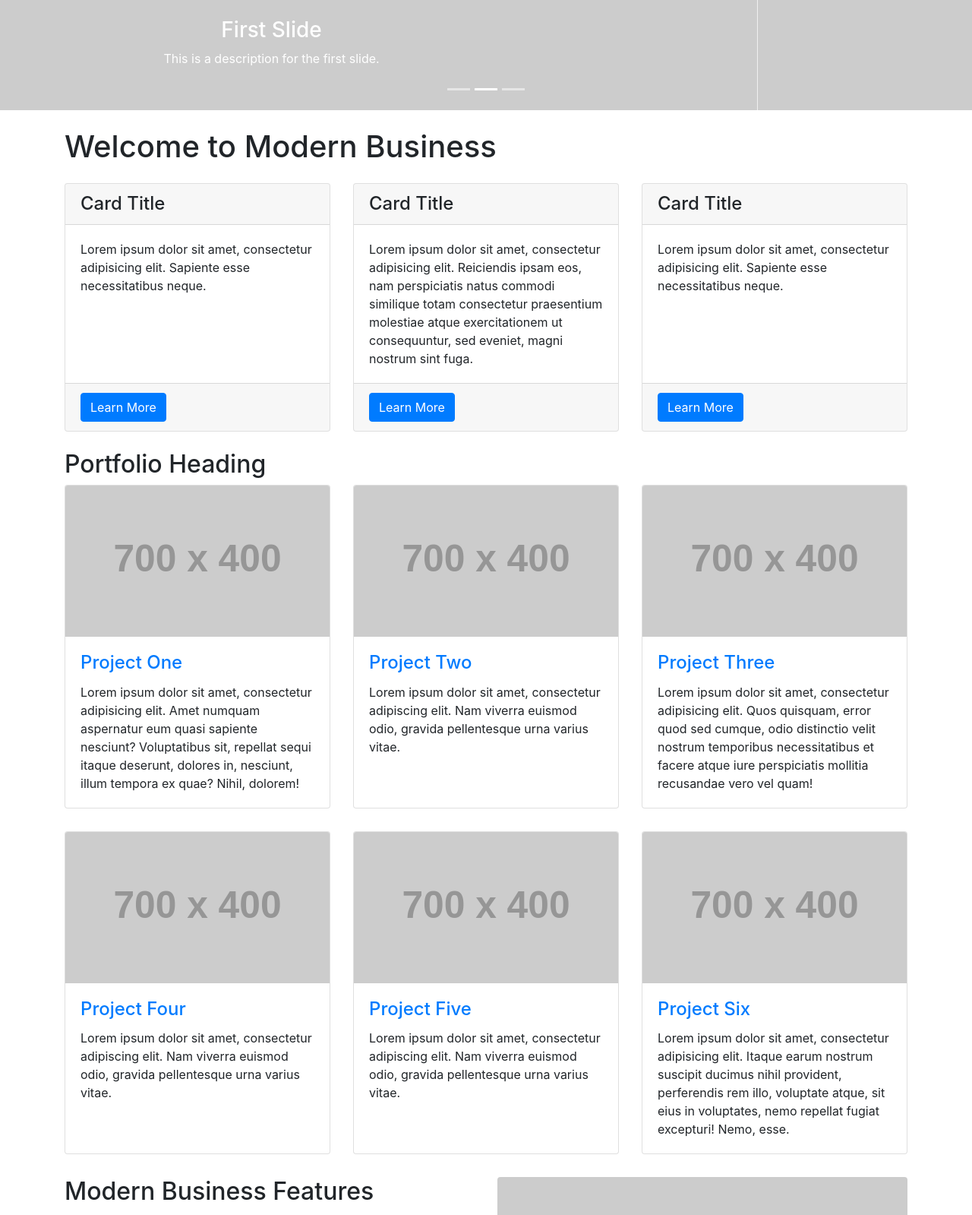
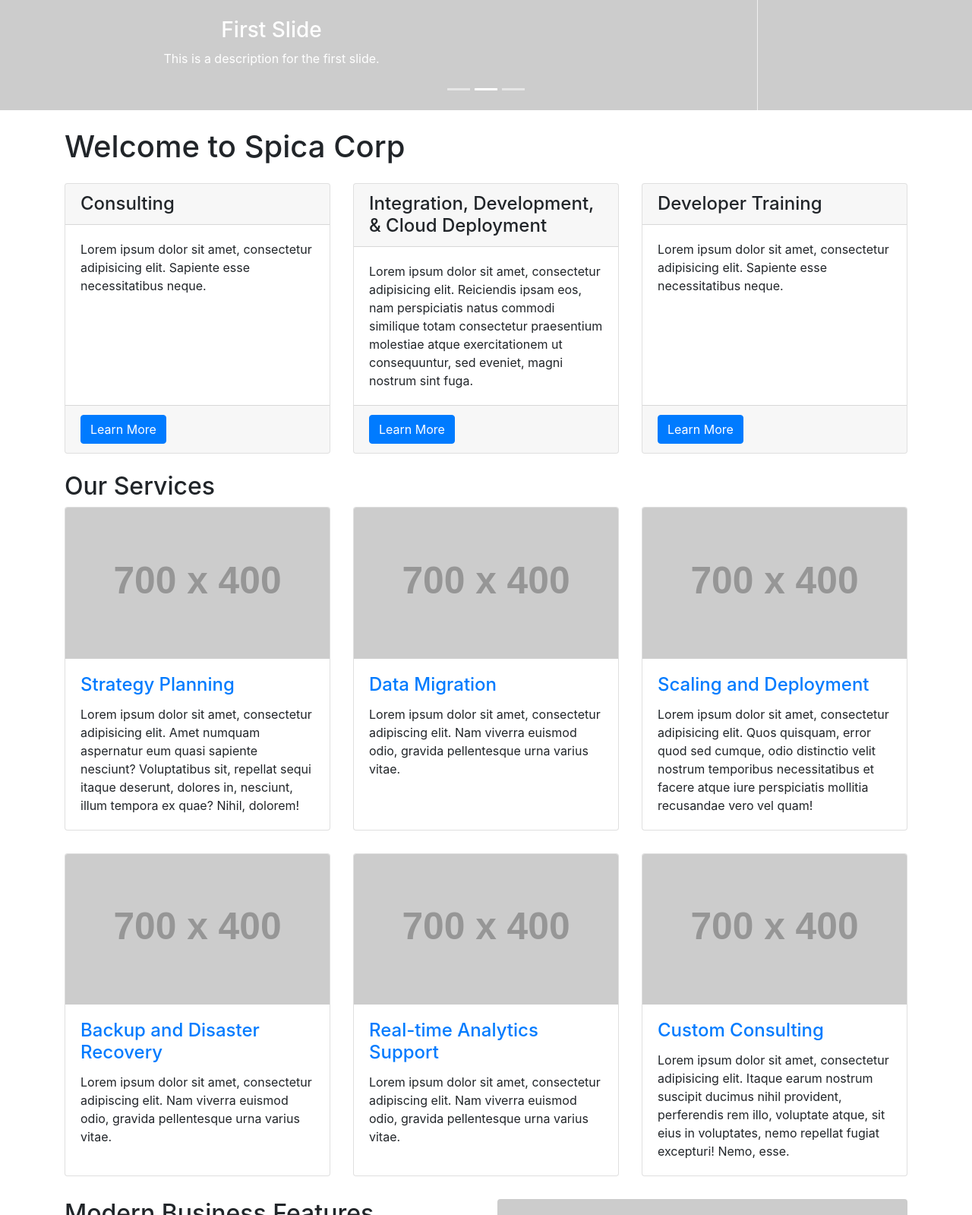
Before and after one commit to te7as/spica-site, a website: page index.html in a window 1280 px wide. Shown: the part 431-2030 px from the top of the page at 76% size. Drawn offline with Linux system fonts and the light colour scheme; placeholder pictures from the web are drawn by us.

Commit message:
Updated headers

```diff
--- a/index.html
+++ b/index.html
@@ -121,13 +121,13 @@
     <!-- Page Content -->
     <div class="container">
 
-      <h1 class="my-4">Welcome to Modern Business</h1>
+      <h1 class="my-4">Welcome to Spica Corp</h1>
 
       <!-- Marketing Icons Section -->
       <div class="row">
         <div class="col-lg-4 mb-4">
           <div class="card h-100">
-            <h4 class="card-header">Card Title</h4>
+            <h4 class="card-header">Consulting</h4>
             <div class="card-body">
               <p class="card-text">Lorem ipsum dolor sit amet, consectetur adipisicing elit. Sapiente esse necessitatibus neque.</p>
             </div>
@@ -138,7 +138,7 @@
         </div>
         <div class="col-lg-4 mb-4">
           <div class="card h-100">
-            <h4 class="card-header">Card Title</h4>
+            <h4 class="card-header">Integration, Development, & Cloud Deployment</h4>
             <div class="card-body">
               <p class="card-text">Lorem ipsum dolor sit amet, consectetur adipisicing elit. Reiciendis ipsam eos, nam perspiciatis natus commodi similique totam consectetur praesentium molestiae atque exercitationem ut consequuntur, sed eveniet, magni nostrum sint fuga.</p>
             </div>
@@ -149,7 +149,7 @@
         </div>
         <div class="col-lg-4 mb-4">
           <div class="card h-100">
-            <h4 class="card-header">Card Title</h4>
+            <h4 class="card-header">Developer Training</h4>
             <div class="card-body">
               <p class="card-text">Lorem ipsum dolor sit amet, consectetur adipisicing elit. Sapiente esse necessitatibus neque.</p>
             </div>
@@ -162,7 +162,7 @@
       <!-- /.row -->
 
       <!-- Portfolio Section -->
-      <h2>Portfolio Heading</h2>
+      <h2>Our Services</h2>
 
       <div class="row">
         <div class="col-lg-4 col-sm-6 portfolio-item">
@@ -170,7 +170,7 @@
             <a href="#"><img class="card-img-top" src="http://placehold.it/700x400" alt=""></a>
             <div class="card-body">
               <h4 class="card-title">
-                <a href="#">Project One</a>
+                <a href="#">Strategy Planning</a>
               </h4>
               <p class="card-text">Lorem ipsum dolor sit amet, consectetur adipisicing elit. Amet numquam aspernatur eum quasi sapiente nesciunt? Voluptatibus sit, repellat sequi itaque deserunt, dolores in, nesciunt, illum tempora ex quae? Nihil, dolorem!</p>
             </div>
@@ -181,7 +181,7 @@
             <a href="#"><img class="card-img-top" src="http://placehold.it/700x400" alt=""></a>
             <div class="card-body">
               <h4 class="card-title">
-                <a href="#">Project Two</a>
+                <a href="#">Data Migration</a>
               </h4>
               <p class="card-text">Lorem ipsum dolor sit amet, consectetur adipiscing elit. Nam viverra euismod odio, gravida pellentesque urna varius vitae.</p>
             </div>
@@ -192,7 +192,7 @@
             <a href="#"><img class="card-img-top" src="http://placehold.it/700x400" alt=""></a>
             <div class="card-body">
               <h4 class="card-title">
-                <a href="#">Project Three</a>
+                <a href="#">Scaling and Deployment</a>
               </h4>
               <p class="card-text">Lorem ipsum dolor sit amet, consectetur adipisicing elit. Quos quisquam, error quod sed cumque, odio distinctio velit nostrum temporibus necessitatibus et facere atque iure perspiciatis mollitia recusandae vero vel quam!</p>
             </div>
@@ -203,7 +203,7 @@
             <a href="#"><img class="card-img-top" src="http://placehold.it/700x400" alt=""></a>
             <div class="card-body">
               <h4 class="card-title">
-                <a href="#">Project Four</a>
+                <a href="#">Backup and Disaster Recovery</a>
               </h4>
               <p class="card-text">Lorem ipsum dolor sit amet, consectetur adipiscing elit. Nam viverra euismod odio, gravida pellentesque urna varius vitae.</p>
             </div>
@@ -214,7 +214,7 @@
             <a href="#"><img class="card-img-top" src="http://placehold.it/700x400" alt=""></a>
             <div class="card-body">
               <h4 class="card-title">
-                <a href="#">Project Five</a>
+                <a href="#">Real-time Analytics Support</a>
               </h4>
               <p class="card-text">Lorem ipsum dolor sit amet, consectetur adipiscing elit. Nam viverra euismod odio, gravida pellentesque urna varius vitae.</p>
             </div>
@@ -225,7 +225,7 @@
             <a href="#"><img class="card-img-top" src="http://placehold.it/700x400" alt=""></a>
             <div class="card-body">
               <h4 class="card-title">
-                <a href="#">Project Six</a>
+                <a href="#">Custom Consulting</a>
               </h4>
               <p class="card-text">Lorem ipsum dolor sit amet, consectetur adipisicing elit. Itaque earum nostrum suscipit ducimus nihil provident, perferendis rem illo, voluptate atque, sit eius in voluptates, nemo repellat fugiat excepturi! Nemo, esse.</p>
             </div>
```
